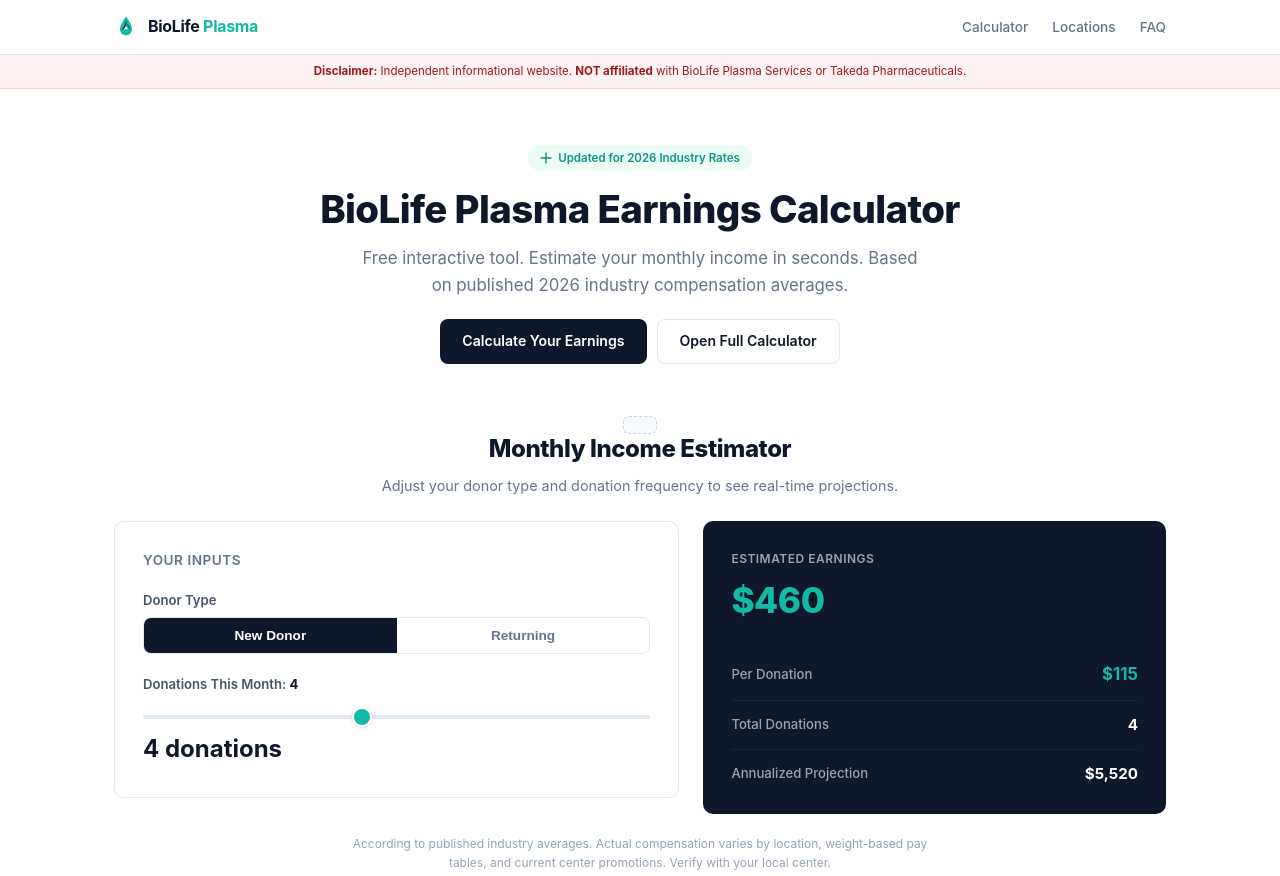
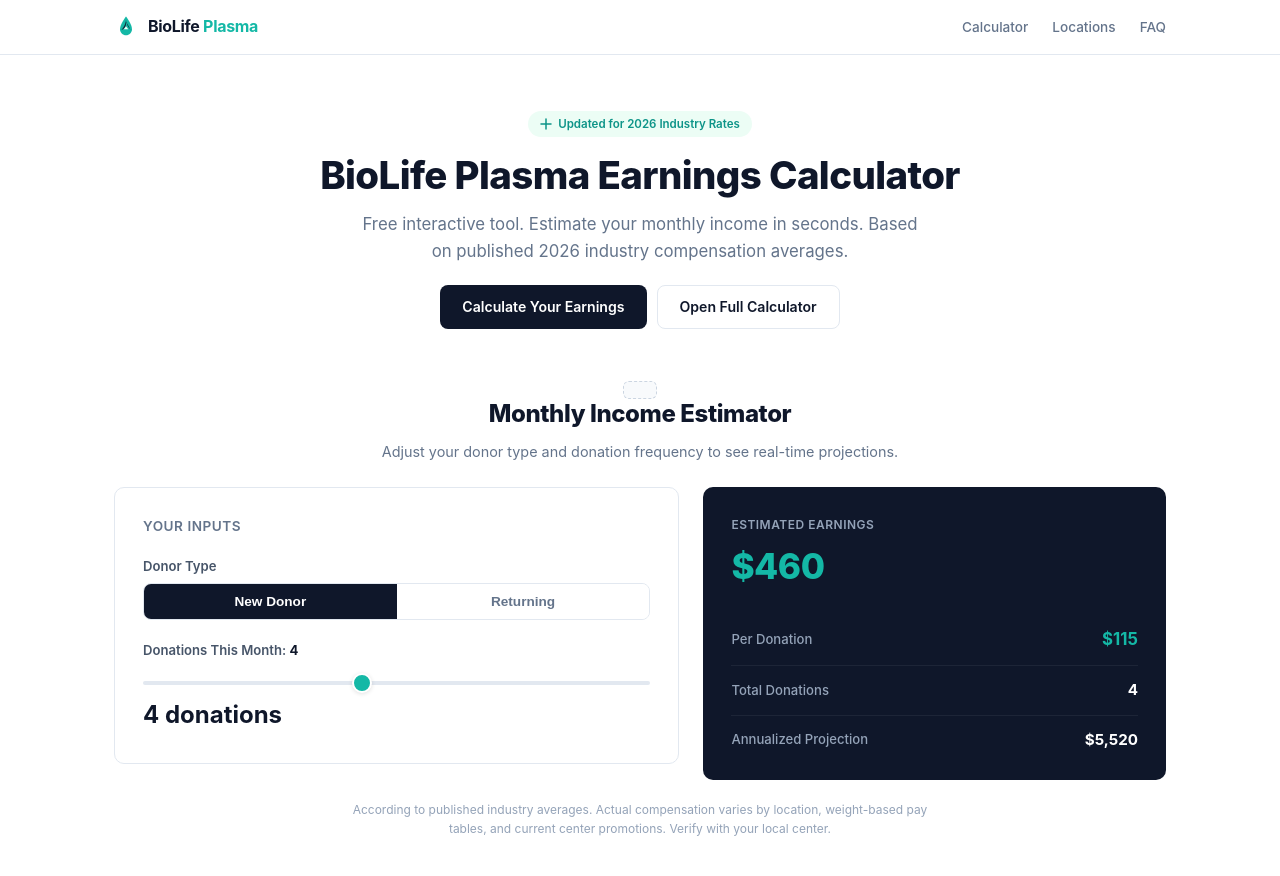
Before and after one commit to hjqsdqsdayuzaeyazyusdsqdqhh/plasmabiolifev2, a website: page index.html in a window 1280 px wide. Shown: the top 876 px of the page. Drawn offline with Linux system fonts and the light colour scheme.

Commit message:
clean: remove top disclaimer bar from all pages

```diff
--- a/index.html
+++ b/index.html
@@ -54,10 +54,6 @@ body{font-family:-apple-system,BlinkMacSystemFont,"Segoe UI",Roboto,Oxygen,Ubunt
 .nav-links{display:flex;gap:24px;list-style:none}
 .nav-links a{color:var(--gray-500);text-decoration:none;font-size:0.85rem;font-weight:500;transition:color .15s}
 .nav-links a:hover{color:var(--teal);text-decoration:none}
-
-/* disclaimer */
-.disclaimer-bar{background:#fef2f2;border-bottom:1px solid #fecaca;padding:8px 0}
-.disclaimer-bar p{font-size:0.72rem;color:#991b1b;line-height:1.5;text-align:center;max-width:900px;margin:0 auto}
 
 /* hero */
 .hero{padding:56px 0 48px;text-align:center}
@@ -241,12 +237,6 @@ footer .copy{color:var(--gray-500);font-size:0.72rem}
 </ul>
 </div>
 </nav>
-
-<div class="disclaimer-bar">
-<div class="container">
-<p><strong>Disclaimer:</strong> Independent informational website. <strong>NOT affiliated</strong> with BioLife Plasma Services or Takeda Pharmaceuticals.</p>
-</div>
-</div>
 
 <div class="hero">
 <div class="container">
```
Also changed, not shown: build.js (+0 -9 lines).
